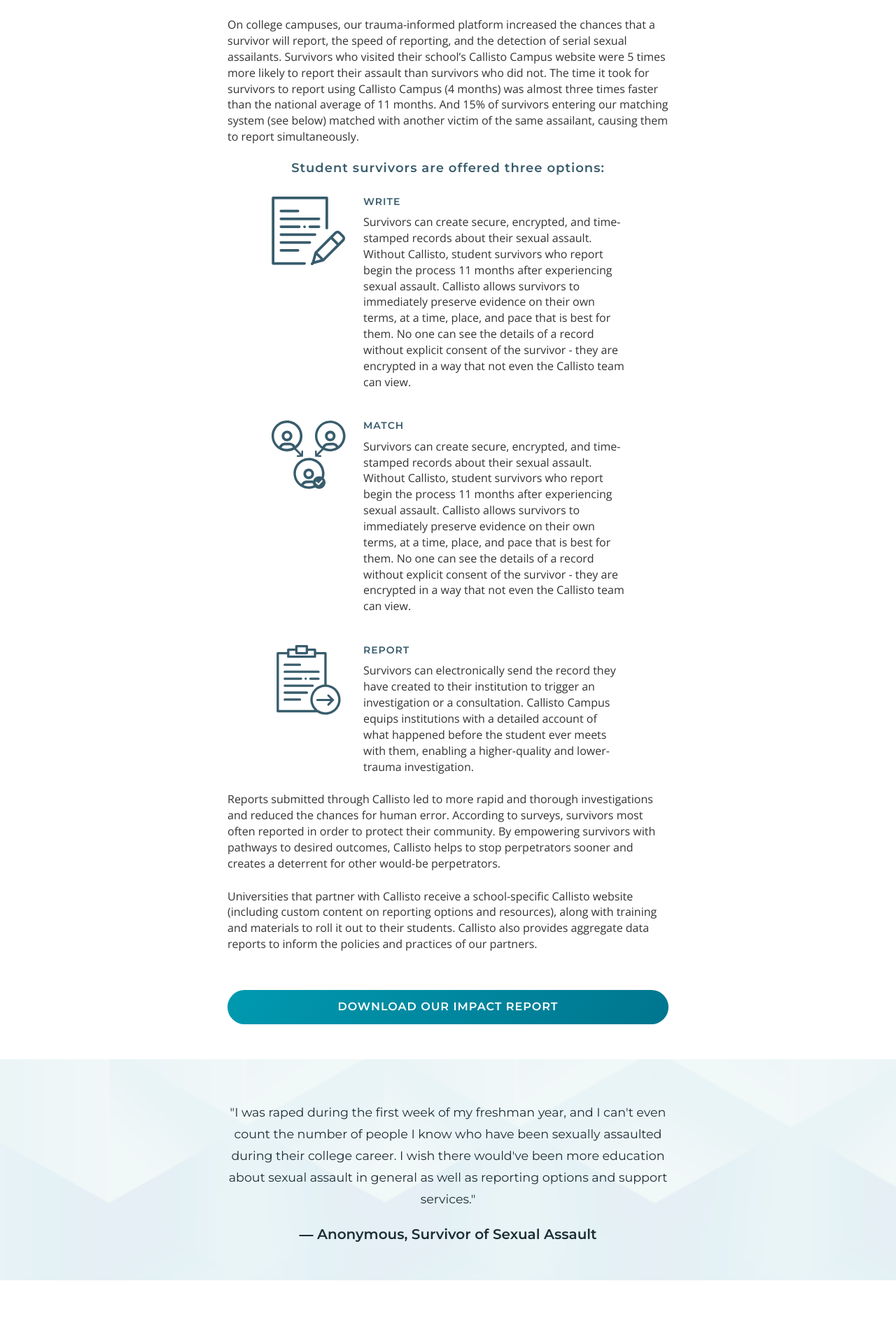
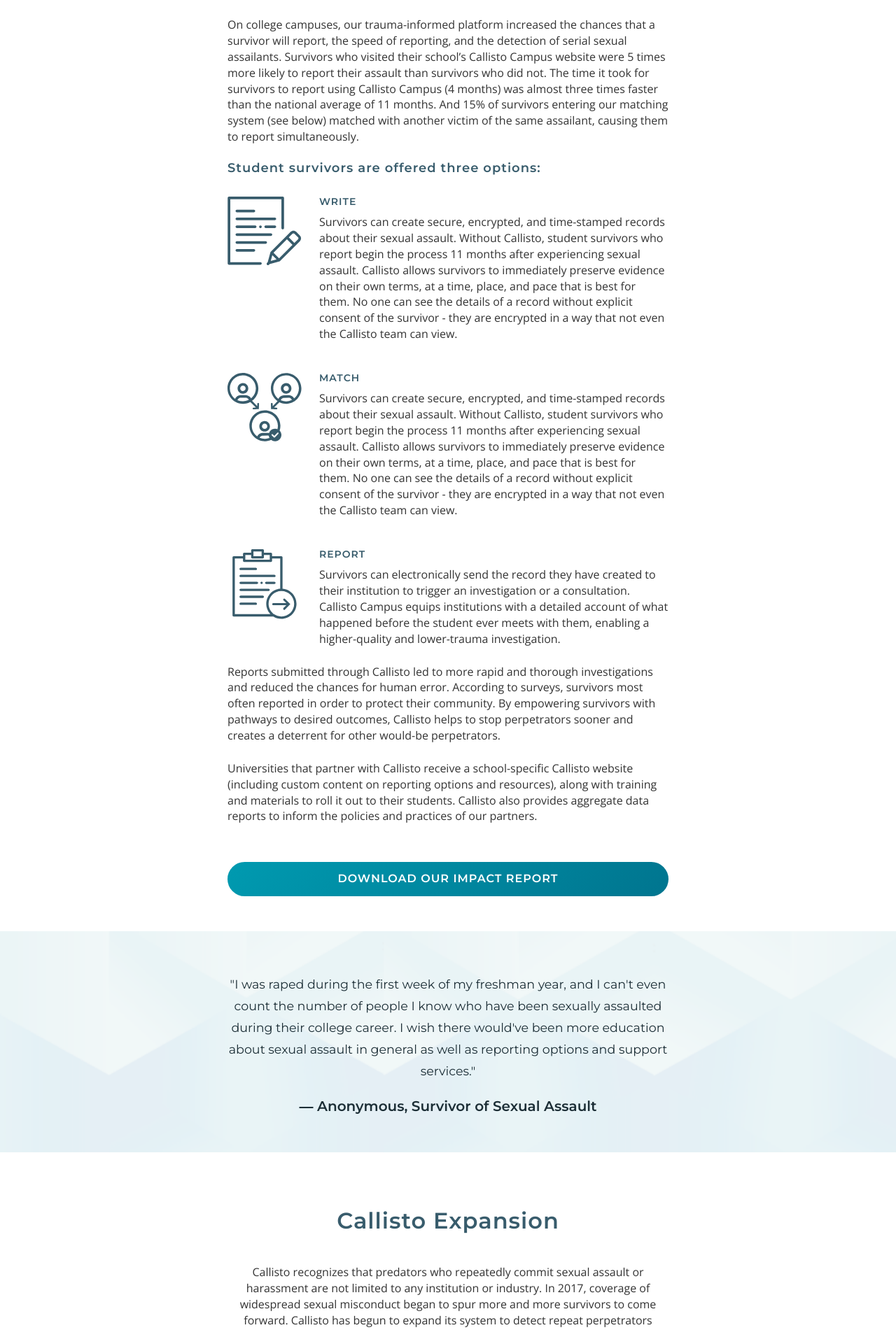
Before and after one commit to project-callisto/projectcallisto-dot-org, a Jekyll site: the page built from what-we-do.html, in a window 1280 px wide. Shown: the part 1559-3460 px from the top of the page at 70% size. Built offline with Jekyll 4.4.1, drawn with Linux system fonts in a browser that asks for light colours.

Commit message:
callisto campus heading alignment

```diff
--- a/_sass/what-we-do.scss
+++ b/_sass/what-we-do.scss
@@ -10,11 +10,10 @@
 
 .callisto-campus {
     h5 {
-        text-align: left;
         margin-top: 0;
     }
 
-    p {
+    h4, h5, p {
         text-align: left;
     }
 
@@ -22,7 +21,7 @@
         align-items: flex-start;
         display: flex;
         flex-direction: row;
-        padding: 20px 10% 0;
+        padding: 20px 0 0;
     }
 
     .value-prop-item img {
@@ -33,7 +32,7 @@
 
 @media (max-width: $max-width-sm) {
     .callisto-campus {
-        h5 {
+        h4, h5 {
             text-align: center;
             margin-top: 20px;
         }
```
